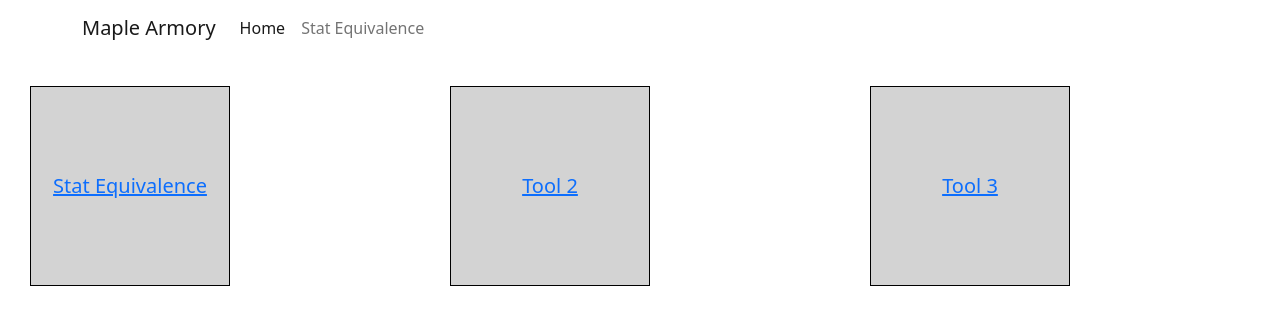
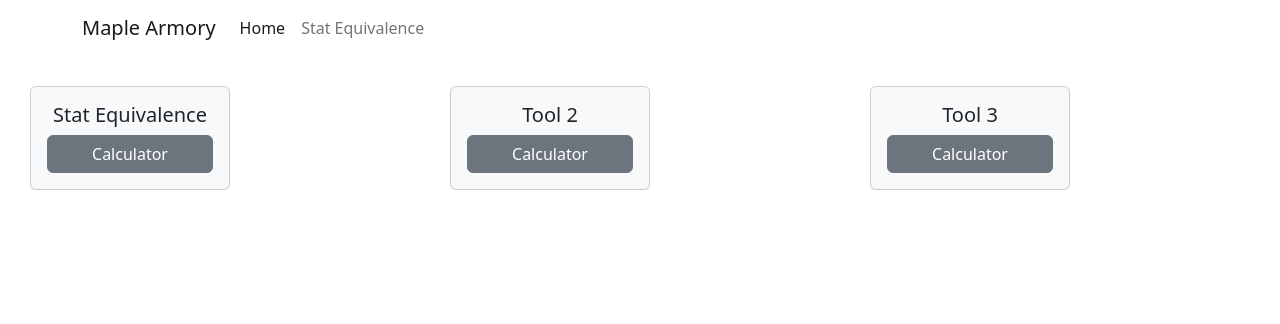
Before and after one commit to danielfhe/danielfhe.github.io, a React (Create React App) app: page / in a window 1280 px wide. Shown: the top 324 px of the page. Built offline with nearby package versions, Linux system fonts and the light colour scheme.

Commit message:
modfiy home page to use cards - DH

```diff
--- a/src/App.css
+++ b/src/App.css
@@ -5,7 +5,7 @@
   width: 200px;
   height: 200px;
   border: 1px solid black;
-  background-color: lightgray;
+  /* background-color: lightgray; */
   margin: 10px;
   display: flex;
   justify-content: center;
@@ -21,3 +21,7 @@
   padding: 20px;
   border-radius: 10px;
 }
+
+a.card-link{
+  text-decoration: none;
+}
--- a/src/App.js
+++ b/src/App.js
@@ -1,3 +1,4 @@
+import { Button, Card } from 'react-bootstrap';
 import './App.css';
 import HeadingBar from './components/HeadingBar';
 import { Link } from 'react-router-dom';
@@ -17,9 +18,12 @@ function App() {
 
 const ToolBox = ({ toolName, toolUrl }) => {
   return (
-    <div className="tool-box">
-      <Link to={toolUrl}>{toolName}</Link>
-    </div>
+    <Card bg={'light'} className='tool-box'>
+      <Card.Body style={{width: '100%'}}>
+        <Card.Title>{toolName}</Card.Title>
+        <Button className="d-grid" variant='secondary' as={Link} to={toolUrl}>Calculator</Button>
+      </Card.Body>
+    </Card>
   );
 };
 
```
